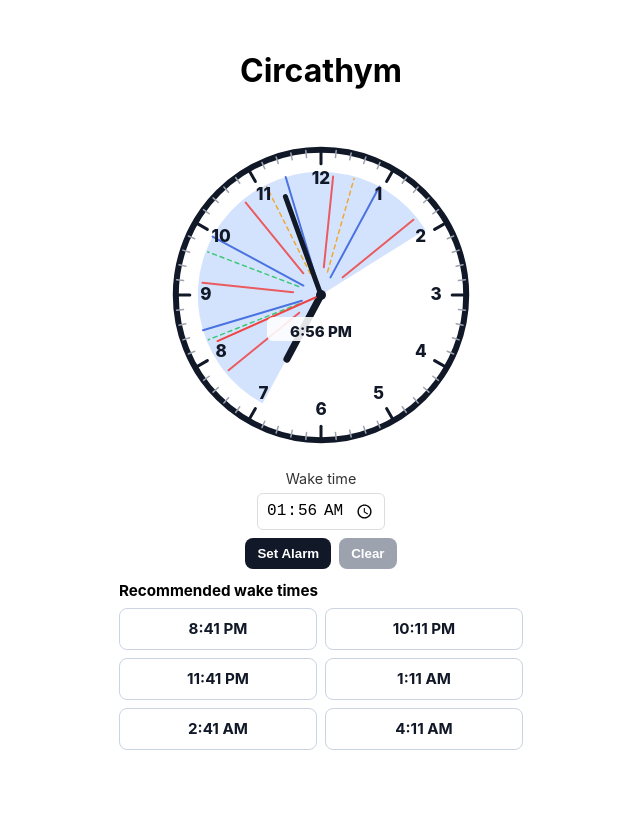
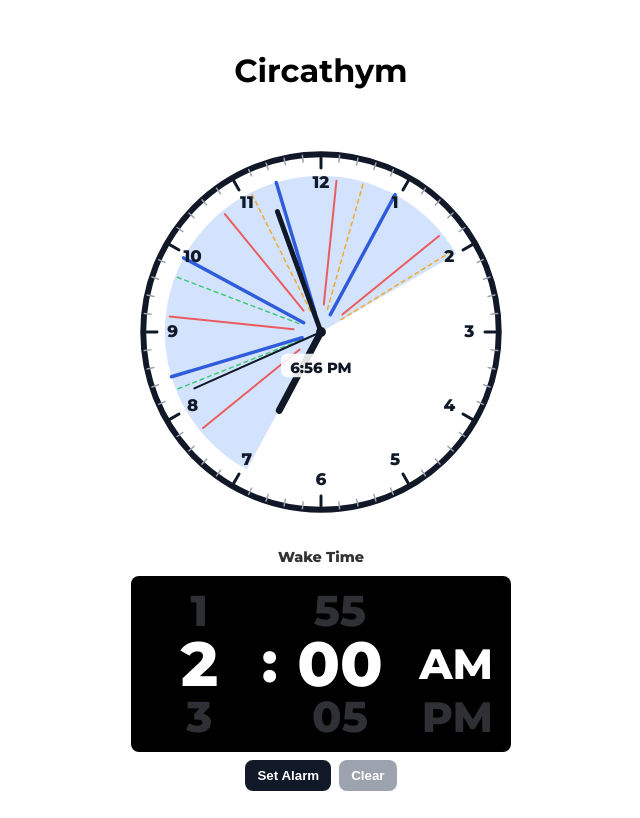
Before and after one commit to knickerbocker96/circathym, a React (Vite) app: page / in a window 1280 px wide. Shown: the whole page, without its empty margins (319-959 px from the left). Built offline with nearby package versions, Linux system fonts and the light colour scheme.

Commit message:
Refactored Time Set Slider, was Manual Entry

```diff
--- a/src/App.jsx
+++ b/src/App.jsx
@@ -5,7 +5,7 @@ import ClockDisplay from './components/ClockDisplay/ClockDisplay';
 import TimePicker from './components/TimePicker/TimePicker';
 import AlarmControls from './components/AlarmControls/AlarmControls';
 import Recommendations from './components/Recommendations/Recommendations';
-import { recommendWakeTimes } from './logic/sleepCycle';
+import { recommendNearbyWakeTimes } from './logic/sleepCycle';
 import useAlarm from './hooks/useAlarm';
 import { formatHHMM, getNextTimeInTimeZone } from './utils/timeUtils';
 
@@ -13,8 +13,9 @@ export default function App() {
   const [currentTime, setCurrentTime] = useState(() => new Date());
   const [wakeTimeStr, setWakeTimeStr] = useState(() => {
     const t = new Date(Date.now() + 1000 * 60 * 60 * 7);
-    return formatHHMM(t);
+    return formatHHMM(roundToNextFiveMinutes(t));
   });
+  const [hasUserSetWakeTime, setHasUserSetWakeTime] = useState(false);
 
   useEffect(() => {
     function tick() {
@@ -32,12 +33,19 @@ export default function App() {
   }, [wakeTimeStr, currentTime]);
 
   const rec = useMemo(() => {
-    return recommendWakeTimes(currentTime, 6);
-  }, [currentTime]);
+    if (!hasUserSetWakeTime) return [];
+    return recommendNearbyWakeTimes(currentTime, wakeDate);
+  }, [currentTime, hasUserSetWakeTime, wakeDate]);
   const { setAlarmAt, clearAlarm } = useAlarm();
 
-  function handleRecommendationSelect(date) {
-    setWakeTimeStr(formatHHMM(date));
+  function handleWakeTimeChange(nextWakeTime) {
+    setWakeTimeStr(nextWakeTime);
+    setHasUserSetWakeTime(true);
+  }
+
+  function handleRecommendationSelect(recommendation) {
+    setWakeTimeStr(formatHHMM(roundToNearestFiveMinutes(recommendation.date)));
+    setHasUserSetWakeTime(true);
   }
 
   return (
@@ -53,12 +61,30 @@ export default function App() {
 
         <ClockDisplay />
 
-        <TimePicker value={wakeTimeStr} onChange={setWakeTimeStr} />
+        <TimePicker value={wakeTimeStr} onChange={handleWakeTimeChange} />
 
         <AlarmControls onSet={() => { setAlarmAt(wakeDate); alert('Alarm set'); }} onClear={() => { clearAlarm(); alert('Cleared'); }} />
 
-        <Recommendations times={rec} onSelect={handleRecommendationSelect} />
+        {hasUserSetWakeTime && <Recommendations times={rec} onSelect={handleRecommendationSelect} />}
       </main>
     </div>
   );
 }
+
+function roundToNextFiveMinutes(date) {
+  const rounded = new Date(date);
+  const minutes = rounded.getMinutes();
+  const nextMinutes = Math.ceil(minutes / 5) * 5;
+
+  rounded.setMinutes(nextMinutes, 0, 0);
+  return rounded;
+}
+
+function roundToNearestFiveMinutes(date) {
+  const rounded = new Date(date);
+  const minutes = rounded.getMinutes();
+  const nextMinutes = Math.round(minutes / 5) * 5;
+
+  rounded.setMinutes(nextMinutes, 0, 0);
+  return rounded;
+}
--- a/src/components/CycleRing/CycleRing.css
+++ b/src/components/CycleRing/CycleRing.css
@@ -4,7 +4,7 @@
 }
 
 .analog-clock {
-  max-width: min(92vw, 380px);
+  max-width: min(98vw, 460px);
   height: auto;
 }
 
@@ -25,9 +25,9 @@
 
 .sleep-cycle-divider {
   stroke: #1d4ed8;
-  stroke-width: 2;
+  stroke-width: 3.5;
   stroke-linecap: round;
-  opacity: 0.75;
+  opacity: 0.9;
 }
 
 .sleep-rem-divider {
@@ -77,7 +77,7 @@
 }
 
 .clock-hand--second {
-  stroke: #ef4444;
+  stroke: #111827;
   stroke-width: 2;
 }
 
--- a/src/components/CycleRing/CycleRing.jsx
+++ b/src/components/CycleRing/CycleRing.jsx
@@ -6,12 +6,13 @@ const CYCLE_MINUTES = 90;
 const DISRUPTIVE_MARK_MINUTES = 45;
 const REM_BY_CYCLE_MINUTES = [10, 15, 20, 25, 30];
 
-export default function CycleRing({ currentTime, wakeDate, size = 330 }) {
+export default function CycleRing({ currentTime, wakeDate, size = 410 }) {
   const parts = getTimeZoneParts(currentTime);
   const digitalTime = formatTime12(currentTime);
   const cx = size / 2;
   const cy = size / 2;
   const radius = size * 0.44;
+  const digitalWidth = digitalTime.length * 9 + 18;
   const hourAngle = ((parts.hour % 12) + parts.minute / 60) * 30;
   const minuteAngle = (parts.minute + parts.second / 60) * 6;
   const secondAngle = parts.second * 6;
@@ -141,7 +142,7 @@ export default function CycleRing({ currentTime, wakeDate, size = 330 }) {
       <ClockHand cx={cx} cy={cy} angle={minuteAngle} length={radius * 0.72} className="clock-hand clock-hand--minute" />
       <ClockHand cx={cx} cy={cy} angle={secondAngle} length={radius * 0.78} className="clock-hand clock-hand--second" />
       <circle className="clock-pin" cx={cx} cy={cy} r="5" />
-      <rect className="clock-digital-bg" x={cx - 54} y={cy + 22} width="108" height="24" rx="6" />
+      <rect className="clock-digital-bg" x={cx - digitalWidth / 2} y={cy + 22} width={digitalWidth} height="24" rx="6" />
       <text className="clock-digital-time" x={cx} y={cy + 38}>
         {digitalTime}
       </text>
--- a/src/components/Recommendations/Recommendations.css
+++ b/src/components/Recommendations/Recommendations.css
@@ -1,6 +1,7 @@
 .recommendations {
   margin-top: 12px;
   font-size: 0.95rem;
+  text-align: center;
 }
 
 .recommendations-list {
--- a/src/components/Recommendations/Recommendations.jsx
+++ b/src/components/Recommendations/Recommendations.jsx
@@ -5,7 +5,7 @@ import { formatTime12 } from '../../utils/timeUtils';
 export default function Recommendations({ times = [], onSelect }) {
   return (
     <div className="recommendations">
-      <strong>Recommended wake times</strong>
+      <strong>Recommended Wake Times</strong>
       <div className="recommendations-list">
         {times.map((t, i) => (
           <button key={i} className="recommendation-button" type="button" onClick={() => onSelect?.(t)}>
--- a/src/components/TimePicker/TimePicker.css
+++ b/src/components/TimePicker/TimePicker.css
@@ -1,3 +1,93 @@
-.timepicker { display:flex; flex-direction:column; align-items:center; gap:6px; }
-.tp-label { font-size:0.9rem; color:#333; }
-.tp-input { font-size:1rem; padding:6px 8px; border-radius:6px; border:1px solid #ddd; }
+.timepicker {
+  display: grid;
+  gap: 10px;
+  margin: 14px auto 0;
+  width: min(100%, 380px);
+}
+
+.tp-label {
+  color: #333333;
+  font-size: 0.9rem;
+  font-weight: 800;
+  text-align: center;
+}
+
+.alarm-wheel {
+  display: grid;
+  grid-template-columns: 1fr auto 1fr 0.9fr;
+  align-items: center;
+  gap: 12px;
+  border-radius: 8px;
+  background: #000000;
+  padding: 14px 18px;
+}
+
+.wheel-column {
+  display: grid;
+  grid-template-rows: 42px 64px 42px;
+  align-items: center;
+  justify-items: center;
+}
+
+.wheel-column--period {
+  justify-items: end;
+}
+
+.wheel-option {
+  width: 100%;
+  border: 0;
+  background: transparent;
+  color: #ffffff;
+  font-family: inherit;
+  font-weight: 800;
+  line-height: 1;
+  padding: 0;
+  text-align: center;
+}
+
+.wheel-option--active {
+  color: #ffffff;
+  font-size: 3.9rem;
+}
+
+.wheel-option--dim {
+  color: #2f3035;
+  font-size: 2.7rem;
+}
+
+.wheel-option--period {
+  font-size: 2.65rem;
+  text-align: right;
+}
+
+.wheel-option--spacer {
+  color: transparent;
+  pointer-events: none;
+}
+
+.wheel-colon {
+  color: #ffffff;
+  font-size: 3.5rem;
+  font-weight: 800;
+  line-height: 1;
+  transform: translateY(-2px);
+}
+
+@media (max-width: 380px) {
+  .alarm-wheel {
+    gap: 8px;
+    padding-inline: 12px;
+  }
+
+  .wheel-option--active {
+    font-size: 3.25rem;
+  }
+
+  .wheel-option--dim {
+    font-size: 2.2rem;
+  }
+
+  .wheel-option--period {
+    font-size: 2.2rem;
+  }
+}
--- a/src/components/TimePicker/TimePicker.jsx
+++ b/src/components/TimePicker/TimePicker.jsx
@@ -1,16 +1,97 @@
 import React from 'react';
 import './TimePicker.css';
 
-export default function TimePicker({ value, onChange, label = 'Wake time' }) {
+const MINUTE_STEP = 5;
+
+export default function TimePicker({ value, onChange, label = 'Wake Time' }) {
+  const [hour24, minute] = value.split(':').map(Number);
+  const snappedMinute = snapMinute(minute);
+  const period = hour24 >= 12 ? 'PM' : 'AM';
+  const hour12 = hour24 % 12 || 12;
+
+  function setHour12(nextHour12) {
+    const normalizedHour = ((nextHour12 - 1 + 12) % 12) + 1;
+    const nextHour24 = toHour24(normalizedHour, period);
+    onChange(`${pad(nextHour24)}:${pad(snappedMinute)}`);
+  }
+
+  function setMinute(nextMinute) {
+    const normalizedMinute = ((nextMinute % 60) + 60) % 60;
+    onChange(`${pad(hour24)}:${pad(normalizedMinute)}`);
+  }
+
+  function setPeriod(nextPeriod) {
+    onChange(`${pad(toHour24(hour12, nextPeriod))}:${pad(snappedMinute)}`);
+  }
+
+  const previousHour = wrapHour(hour12 - 1);
+  const nextHour = wrapHour(hour12 + 1);
+  const previousMinute = (snappedMinute - MINUTE_STEP + 60) % 60;
+  const nextMinute = (snappedMinute + MINUTE_STEP) % 60;
+  const otherPeriod = period === 'AM' ? 'PM' : 'AM';
+
   return (
-    <label className="timepicker">
-      <span className="tp-label">{label}</span>
-      <input
-        className="tp-input"
-        type="time"
-        value={value}
-        onChange={(e) => onChange(e.target.value)}
-      />
-    </label>
+    <section className="timepicker" aria-label={label}>
+      <div className="tp-label">{label}</div>
+      <div className="alarm-wheel">
+        <div className="wheel-column" aria-label="Hour picker">
+          <button type="button" className="wheel-option wheel-option--dim" onClick={() => setHour12(previousHour)}>
+            {previousHour}
+          </button>
+          <button type="button" className="wheel-option wheel-option--active" onClick={() => setHour12(nextHour)}>
+            {hour12}
+          </button>
+          <button type="button" className="wheel-option wheel-option--dim" onClick={() => setHour12(nextHour)}>
+            {nextHour}
+          </button>
+        </div>
+
+        <div className="wheel-colon">:</div>
+
+        <div className="wheel-column" aria-label="Minute picker">
+          <button type="button" className="wheel-option wheel-option--dim" onClick={() => setMinute(previousMinute)}>
+            {pad(previousMinute)}
+          </button>
+          <button type="button" className="wheel-option wheel-option--active" onClick={() => setMinute(nextMinute)}>
+            {pad(snappedMinute)}
+          </button>
+          <button type="button" className="wheel-option wheel-option--dim" onClick={() => setMinute(nextMinute)}>
+            {pad(nextMinute)}
+          </button>
+        </div>
+
+        <div className="wheel-column wheel-column--period" aria-label="AM PM picker">
+          <button type="button" className="wheel-option wheel-option--spacer" aria-hidden="true" tabIndex="-1">
+            {otherPeriod}
+          </button>
+          <button type="button" className="wheel-option wheel-option--active wheel-option--period" onClick={() => setPeriod(otherPeriod)}>
+            {period}
+          </button>
+          <button type="button" className="wheel-option wheel-option--dim wheel-option--period" onClick={() => setPeriod(otherPeriod)}>
+            {otherPeriod}
+          </button>
+        </div>
+      </div>
+    </section>
   );
 }
+
+function toHour24(hour12, period) {
+  if (period === 'AM') {
+    return hour12 === 12 ? 0 : hour12;
+  }
+
+  return hour12 === 12 ? 12 : hour12 + 12;
+}
+
+function wrapHour(hour) {
+  return ((hour - 1 + 12) % 12) + 1;
+}
+
+function snapMinute(minute) {
+  return Math.round(minute / MINUTE_STEP) * MINUTE_STEP % 60;
+}
+
+function pad(value) {
+  return String(value).padStart(2, '0');
+}
--- a/src/index.css
+++ b/src/index.css
@@ -1,2 +1,4 @@
+@import url('https://fonts.googleapis.com/css2?family=Montserrat:wght@400;600;700;800&display=swap');
+
 html,body,#root { height:100%; }
-body { margin:0; font-family: Inter, system-ui, -apple-system, 'Segoe UI', Roboto, 'Helvetica Neue', Arial; -webkit-font-smoothing:antialiased; }
+body { margin:0; font-family: Montserrat, system-ui, -apple-system, 'Segoe UI', Roboto, 'Helvetica Neue', Arial; -webkit-font-smoothing:antialiased; }
--- a/src/logic/sleepCycle.js
+++ b/src/logic/sleepCycle.js
@@ -9,6 +9,21 @@ export function addMinutes(date, mins) {
 export function recommendWakeTimes(bedDate, count = 6, latency = DEFAULT_LATENCY_MIN) {
   const start = addMinutes(bedDate, latency);
   return Array.from({ length: count }).map((_, i) => addMinutes(start, CYCLE_MIN * (i + 1)));
+}
+
+export function recommendNearbyWakeTimes(bedDate, wakeDate, latency = DEFAULT_LATENCY_MIN, cycle = CYCLE_MIN) {
+  const onset = addMinutes(bedDate, latency);
+  const deltaMin = Math.max(0, (wakeDate - onset) / MS_PER_MIN);
+  const cycleIndexBefore = Math.floor(deltaMin / cycle);
+  const boundaryBefore = addMinutes(onset, cycleIndexBefore * cycle);
+  const boundaryAfter = addMinutes(onset, (cycleIndexBefore + 1) * cycle);
+
+  return [
+    { date: addMinutes(boundaryBefore, -15), color: 'amber' },
+    { date: boundaryBefore, color: 'green' },
+    { date: boundaryAfter, color: 'green' },
+    { date: addMinutes(boundaryAfter, 15), color: 'amber' },
+  ];
 }
 
 export function classifyWakeTime(bedDate, wakeDate, latency = DEFAULT_LATENCY_MIN, cycle = CYCLE_MIN) {
```
